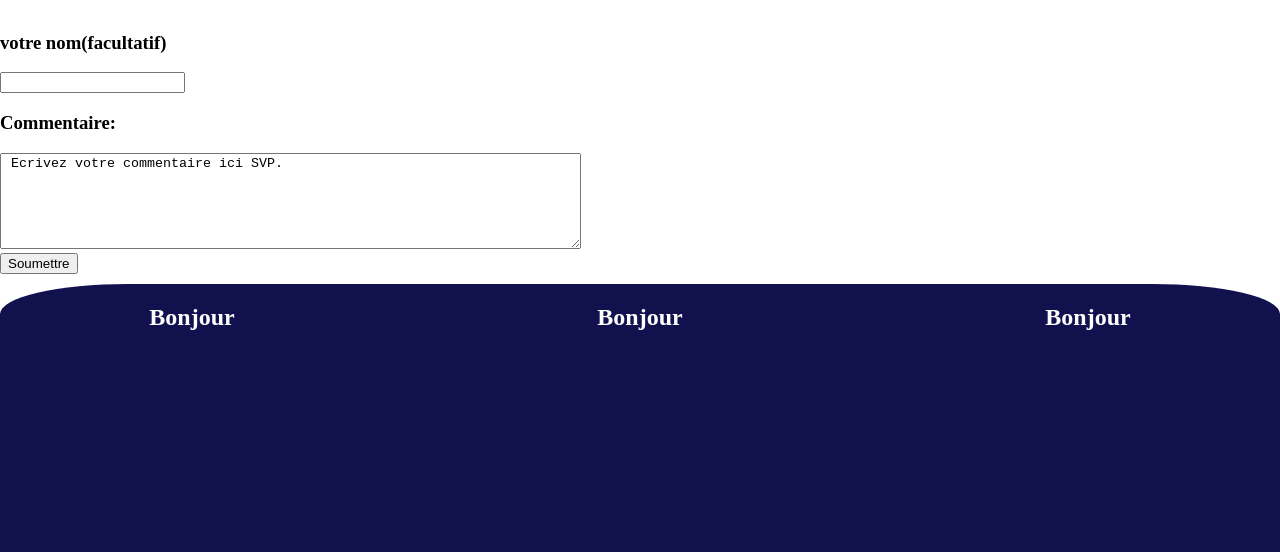
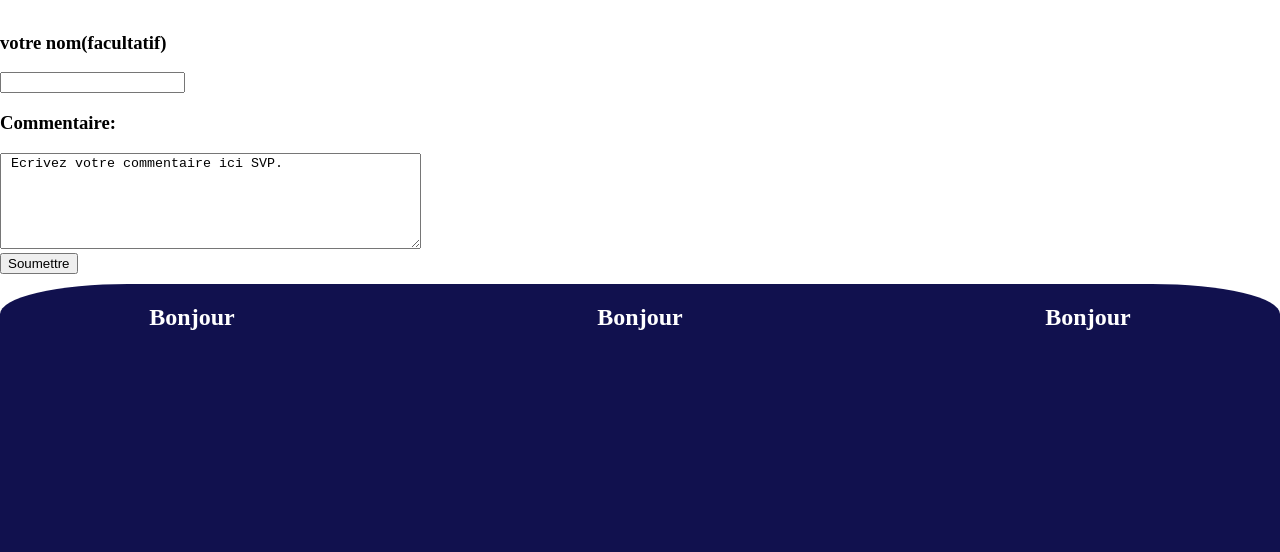
Before and after one commit to OUOKORO/Blog-iaa, a plain HTML site: page index.html in a window 1280 px wide. Shown: the part 1137-1689 px from the top of the page. Drawn offline with Linux system fonts and the light colour scheme.

Commit message:
ajout de grodo

```diff
--- a/index.html
+++ b/index.html
@@ -130,7 +130,7 @@
       <h3> <label for="fname">votre nom(facultatif)</label><br> </h3>
       <input type="text" id="fname" name="fname"><br>
       <h3><label for="comment">Commentaire:</label><br></h3>
-      <textarea id="comment" name="message" rows="6" cols="70"> Ecrivez votre commentaire ici SVP. </textarea><br>
+      <textarea id="comment" name="message" rows="6" cols="50"> Ecrivez votre commentaire ici SVP. </textarea><br>
       <input type="submit" value="Soumettre">
       <br>
     </form>
```
